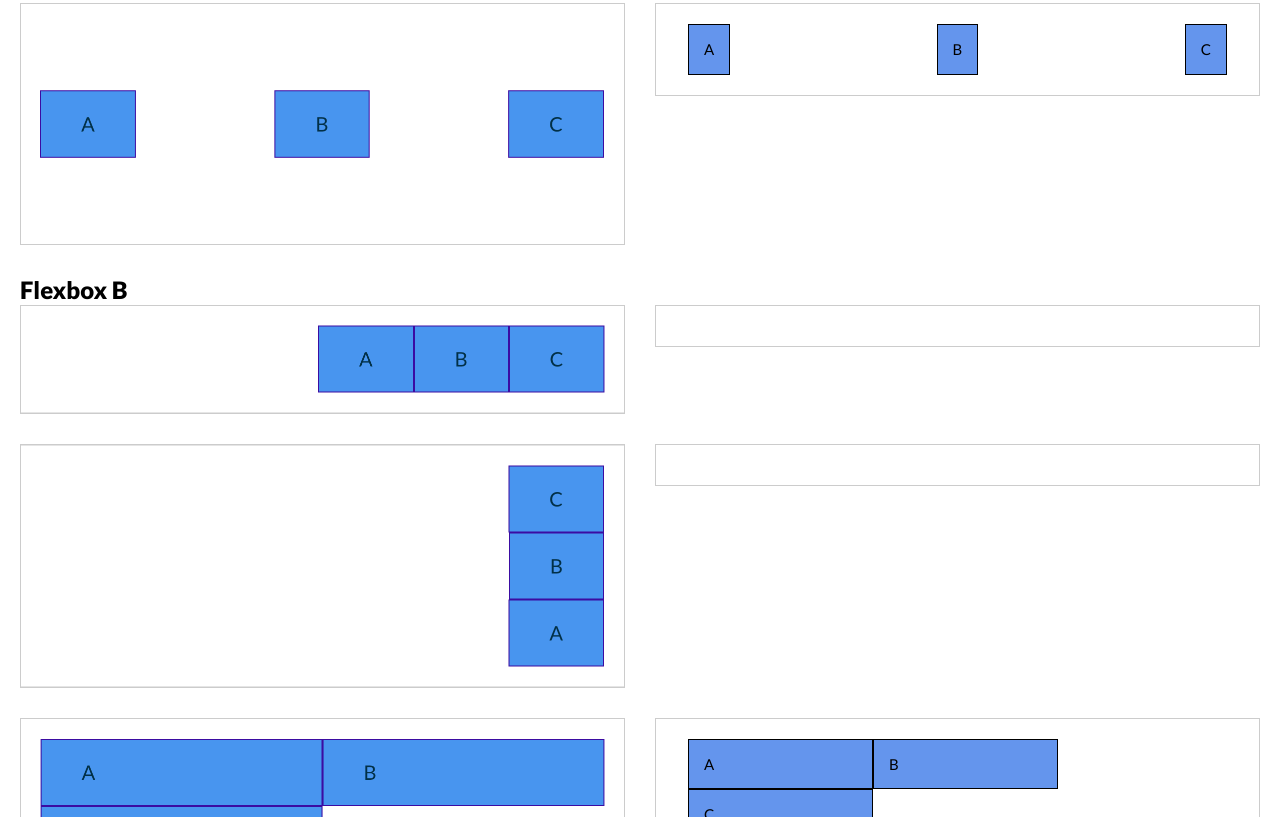
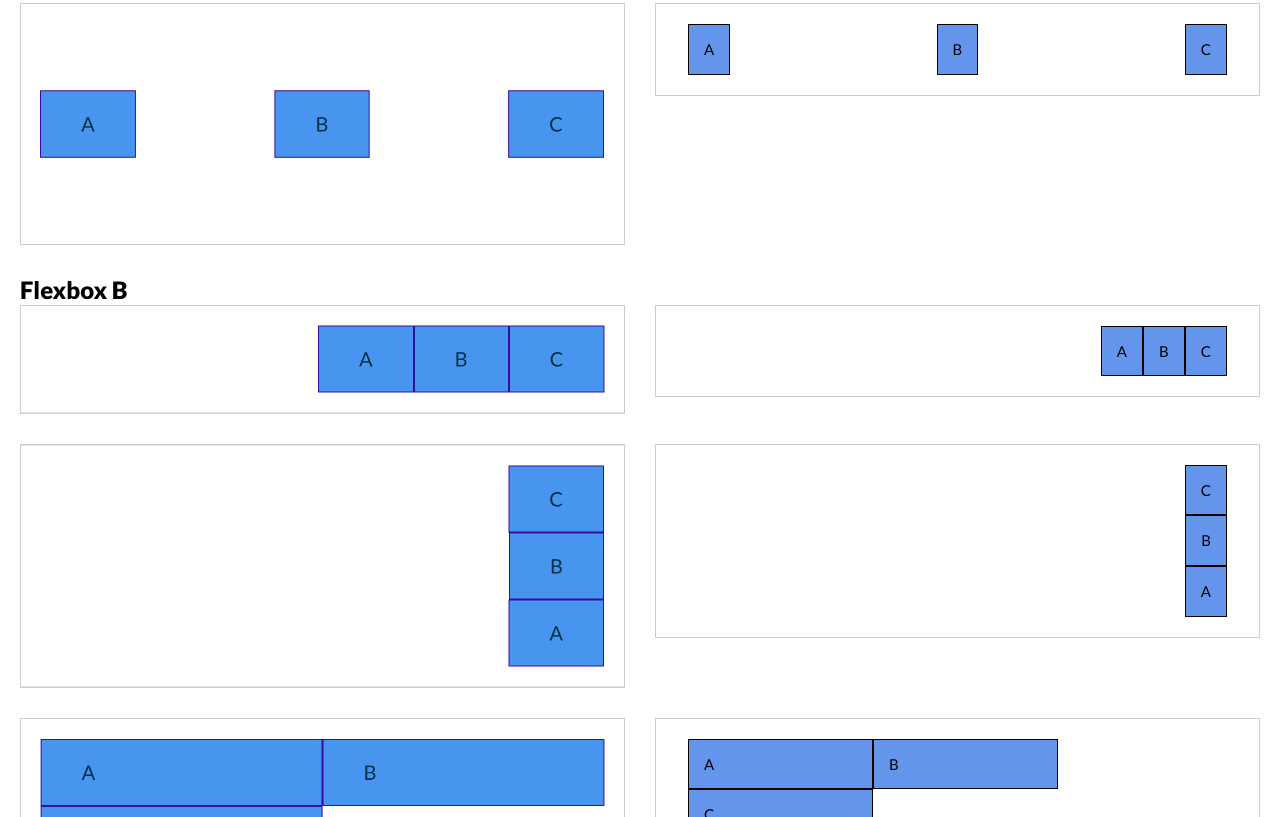
Before and after one commit to nbuntsch/examen-revision, a website built with Parcel: page src/index.html in a window 1280 px wide. Shown: the part 409-1226 px from the top of the page. Built offline with nearby package versions, Linux system fonts and the light colour scheme.

Commit message:
finalisation

```diff
--- a/src/index.html
+++ b/src/index.html
@@ -66,7 +66,13 @@
               </div>
             </div>
             <div class="l-col-6">
-              <div class="l-exercice" id="flexbox-b1"></div>
+              <div class="l-exercice" id="flexbox-b1">
+                <div class="container">
+                  <div class="box">A</div>
+                  <div class="box">B</div>
+                  <div class="box">C</div>
+                </div>
+              </div>
             </div>
           </div>
           <div class="l-row">
@@ -76,7 +82,13 @@
               </div>
             </div>
             <div class="l-col-6">
-              <div class="l-exercice" id="flexbox-b2"></div>
+              <div class="l-exercice" id="flexbox-b2">
+                <div class="container">
+                  <div class="box">A</div>
+                  <div class="box">B</div>
+                  <div class="box">C</div>
+                </div>
+              </div>
             </div>
           </div>
           <div class="l-row">
--- a/src/scss/main.scss
+++ b/src/scss/main.scss
@@ -6,4 +6,5 @@
 @import "modules/positions";
 @import "modules/mediaqueries";
 @import "modules/transitions";
+@import "modules/javascript";
 @import "bootstrap/scss/bootstrap-grid";
--- a/src/scss/modules/_flexbox.scss
+++ b/src/scss/modules/_flexbox.scss
@@ -1,6 +1,8 @@
 #flexbox-a3 .box,
 #flexbox-b3 .box,
-#flexbox-c1 .box {
+#flexbox-c1 .box,
+#flexbox-b2 .box,
+#flexbox-b1 .box {
   background: cornflowerblue;
   padding: 15px;
   border: 1px solid black;
@@ -8,7 +10,8 @@
 }
 
 #flexbox-b3 .box,
-#flexbox-c3 .box {
+#flexbox-c3 .box,
+#flexbox-c2 .box {
   width: 185px;
 }
 
@@ -33,3 +36,18 @@
   justify-content: flex-end;
   align-items: flex-end;
 }
+
+#flexbox-b2 .container {
+  flex-flow: wrap;
+  place-content: flex-end;
+  align-items: flex-end;
+  display: flex;
+  flex-direction: column-reverse;
+}
+
+#flexbox-b1 .container {
+  display: flex;
+  flex-direction: row;
+  justify-content: flex-end;
+  align-items: center;
+}
```
Also changed, not shown: src/scss/modules/_javascript.scss (added).
